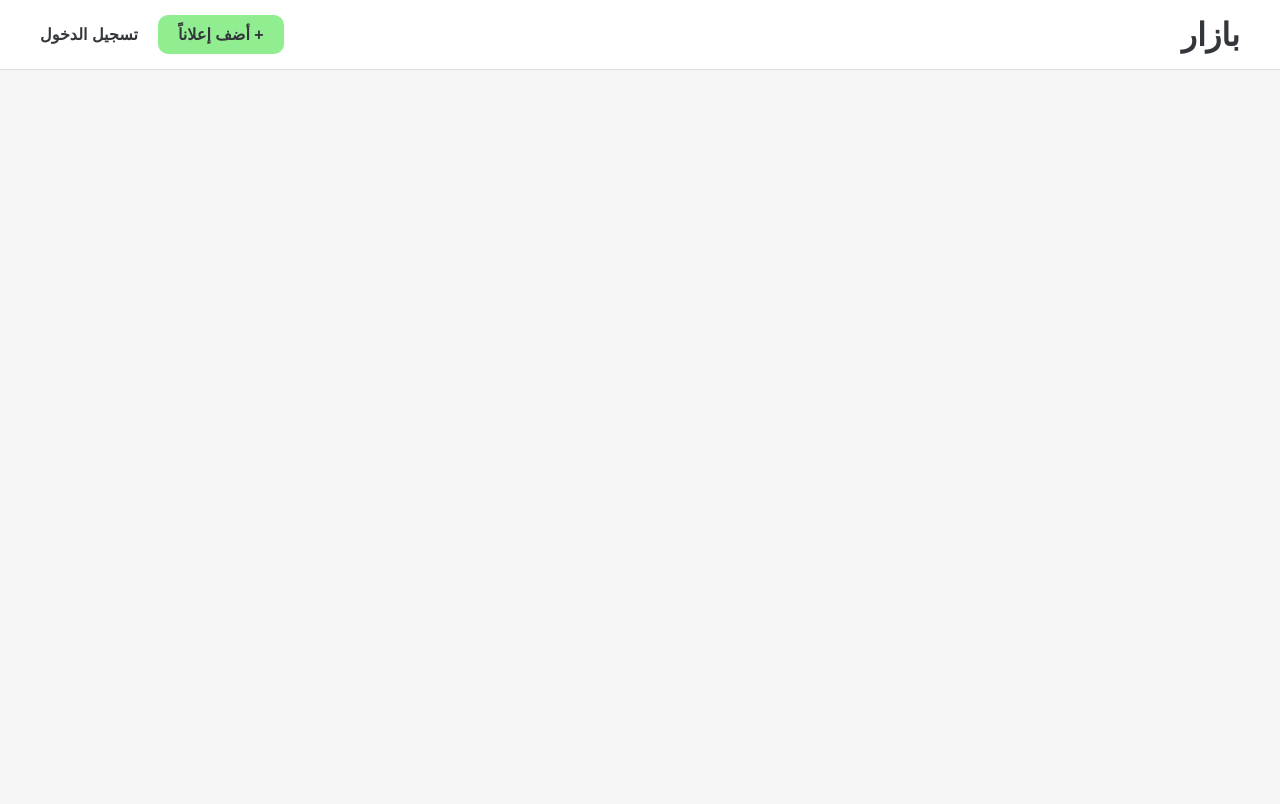
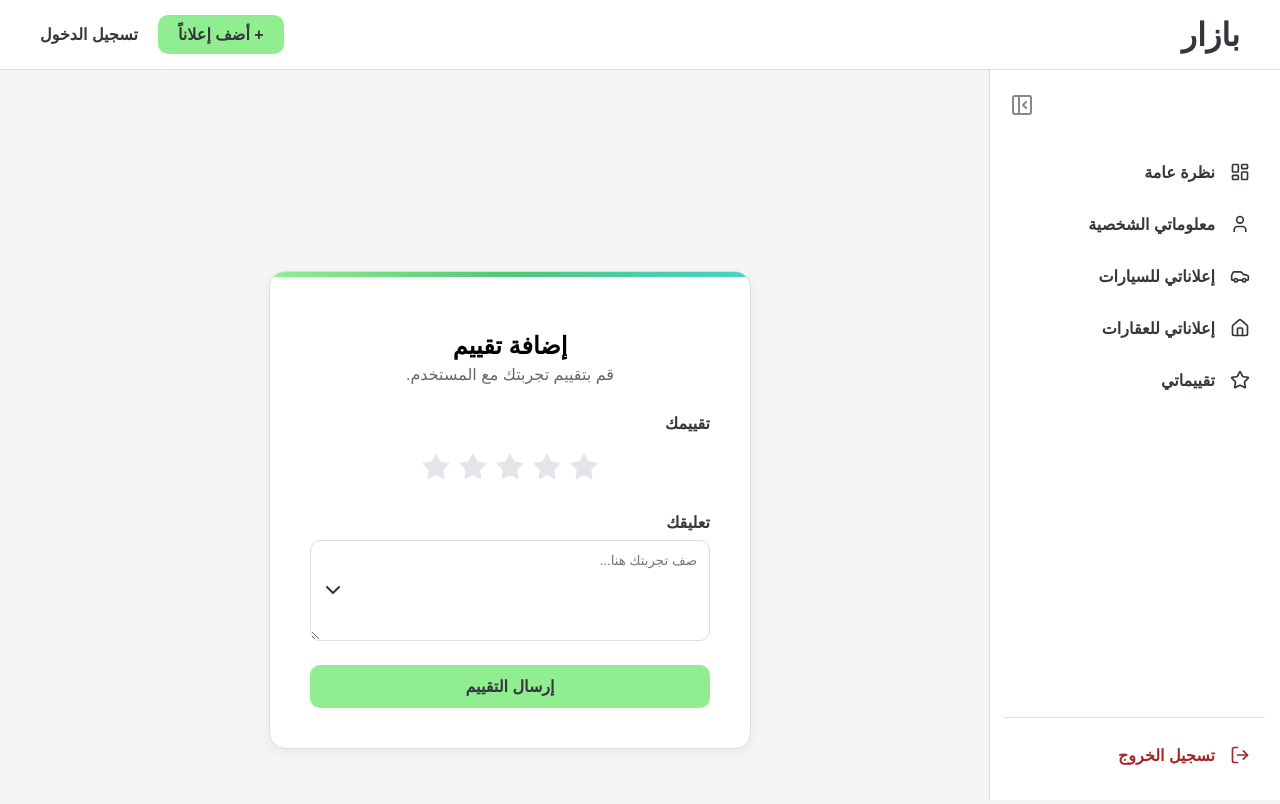
Before and after one commit to mbsarhan/bazar, a React (Create React App) app: page /dashboard/add-review/1 in a window 1280 px wide. Shown: the top 804 px of the page. Built offline with nearby package versions, Linux system fonts and the light colour scheme.

Commit message:
made the add user rating page, not yet connected to the back

```diff
--- a/src/frontend/App.js
+++ b/src/frontend/App.js
@@ -22,6 +22,7 @@ import ResetPassword from './components/ResetPassword';
 import AddAdChoice from './components/AddAdChoice';
 import AddCarForm from './components/AddCarForm';
 import AddRealEstateForm from './components/AddRealEstateForm';
+import AddReview from './components/AddReview';
 
 // --- Import Dashboard Layout and its pages ---
 import DashboardLayout from './components/dashboard/DashboardLayout';
@@ -66,6 +67,7 @@ function App() {
             <Route path="real-estate-ads" element={<MyRealEstateAds />} />
             <Route path="edit-real-estate/:adId" element={<AddRealEstateForm />} />
             <Route path="reviews" element={<Reviews />} />
+            <Route path="add-review/:userIdToReview" element={<AddReview />} />
           </Route>
 
         </Routes>
--- /dev/null
+++ b/src/frontend/components/AddReview.js
@@ -0,0 +1,80 @@
+// src/frontend/components/AddReview.js
+import React, { useState } from 'react';
+import { useNavigate, useParams } from 'react-router-dom';
+import StarInput from './StarInput'; // Our new interactive star component
+import '../styles/forms.css';
+import '../styles/AddReview.css'; // New CSS for this page
+
+const AddReview = () => {
+    const navigate = useNavigate();
+    const { userIdToReview } = useParams(); // Get the ID of the user we are reviewing from the URL
+
+    const [rating, setRating] = useState(0);
+    const [comment, setComment] = useState('');
+    const [error, setError] = useState('');
+    const [isSubmitting, setIsSubmitting] = useState(false);
+
+    const handleSubmit = async (e) => {
+        e.preventDefault();
+        setError('');
+        if (rating === 0) {
+            setError('يرجى تحديد تقييم (نجمة واحدة على الأقل).');
+            return;
+        }
+
+        setIsSubmitting(true);
+        try {
+            // --- API Call Simulation ---
+            // In a real app:
+            // await api.post(`/users/${userIdToReview}/reviews`, { rating, comment });
+
+            console.log("Submitting Review:", { rating, comment, userIdToReview });
+            await new Promise(resolve => setTimeout(resolve, 1000));
+
+            alert('شكراً لك، تم إرسال تقييمك بنجاح!');
+            navigate('/dashboard'); // Navigate back to the dashboard
+
+        } catch (err) {
+            setError(err.response?.data?.message || 'فشل إرسال التقييم.');
+        } finally {
+            setIsSubmitting(false);
+        }
+    };
+
+    return (
+        <div className="centered-page-container">
+            <div className="form-container">
+                <h2>إضافة تقييم</h2>
+                <p className="form-subtitle">قم بتقييم تجربتك مع المستخدم.</p>
+
+                {error && <div className="error-message">{error}</div>}
+
+                <form onSubmit={handleSubmit}>
+                    <div className="form-group">
+                        <label>تقييمك</label>
+                        {/* --- The New Interactive Star Component --- */}
+                        <StarInput
+                            rating={rating}
+                            onRatingChange={setRating}
+                        />
+                    </div>
+                    <div className="form-group">
+                        <label htmlFor="comment">تعليقك</label>
+                        <textarea
+                            id="comment"
+                            rows="5"
+                            value={comment}
+                            onChange={(e) => setComment(e.target.value)}
+                            placeholder="صف تجربتك هنا..."
+                        ></textarea>
+                    </div>
+                    <button type="submit" className="submit-btn" disabled={isSubmitting}>
+                        {isSubmitting ? 'جاري الإرسال...' : 'إرسال التقييم'}
+                    </button>
+                </form>
+            </div>
+        </div>
+    );
+};
+
+export default AddReview;
--- /dev/null
+++ b/src/frontend/components/StarInput.js
@@ -0,0 +1,30 @@
+// src/frontend/components/StarInput.js
+import React, { useState } from 'react';
+import { Star } from 'lucide-react';
+
+const StarInput = ({ rating, onRatingChange }) => {
+    // A temporary state to handle the hover effect
+    const [hoverRating, setHoverRating] = useState(0);
+
+    return (
+        <div className="star-input-container">
+            {[...Array(5)].map((_, index) => {
+                const starValue = index + 1;
+                return (
+                    <Star
+                        key={starValue}
+                        size={32}
+                        // The star is filled if its value is less than or equal to the hover or selected rating
+                        fill={(hoverRating || rating) >= starValue ? "#FFD700" : "#e4e5e9"}
+                        strokeWidth={0}
+                        onClick={() => onRatingChange(starValue)}
+                        onMouseEnter={() => setHoverRating(starValue)}
+                        onMouseLeave={() => setHoverRating(0)}
+                    />
+                );
+            })}
+        </div>
+    );
+};
+
+export default StarInput;
--- /dev/null
+++ b/src/frontend/styles/AddReview.css
@@ -0,0 +1,22 @@
+/* src/frontend/styles/AddReview.css */
+
+.star-input-container {
+    display: flex;
+    justify-content: center;
+    gap: 5px;
+    padding: 10px 0;
+
+    /* --- THIS IS THE KEY --- */
+    /* This forces the stars to be LTR, so they fill from the left */
+    direction: ltr;
+}
+
+.star-input-container svg {
+    cursor: pointer;
+    transition: transform 0.1s ease-in-out;
+}
+
+/* Add a slight grow effect on hover for better feedback */
+.star-input-container svg:hover {
+    transform: scale(1.15);
+}
```
